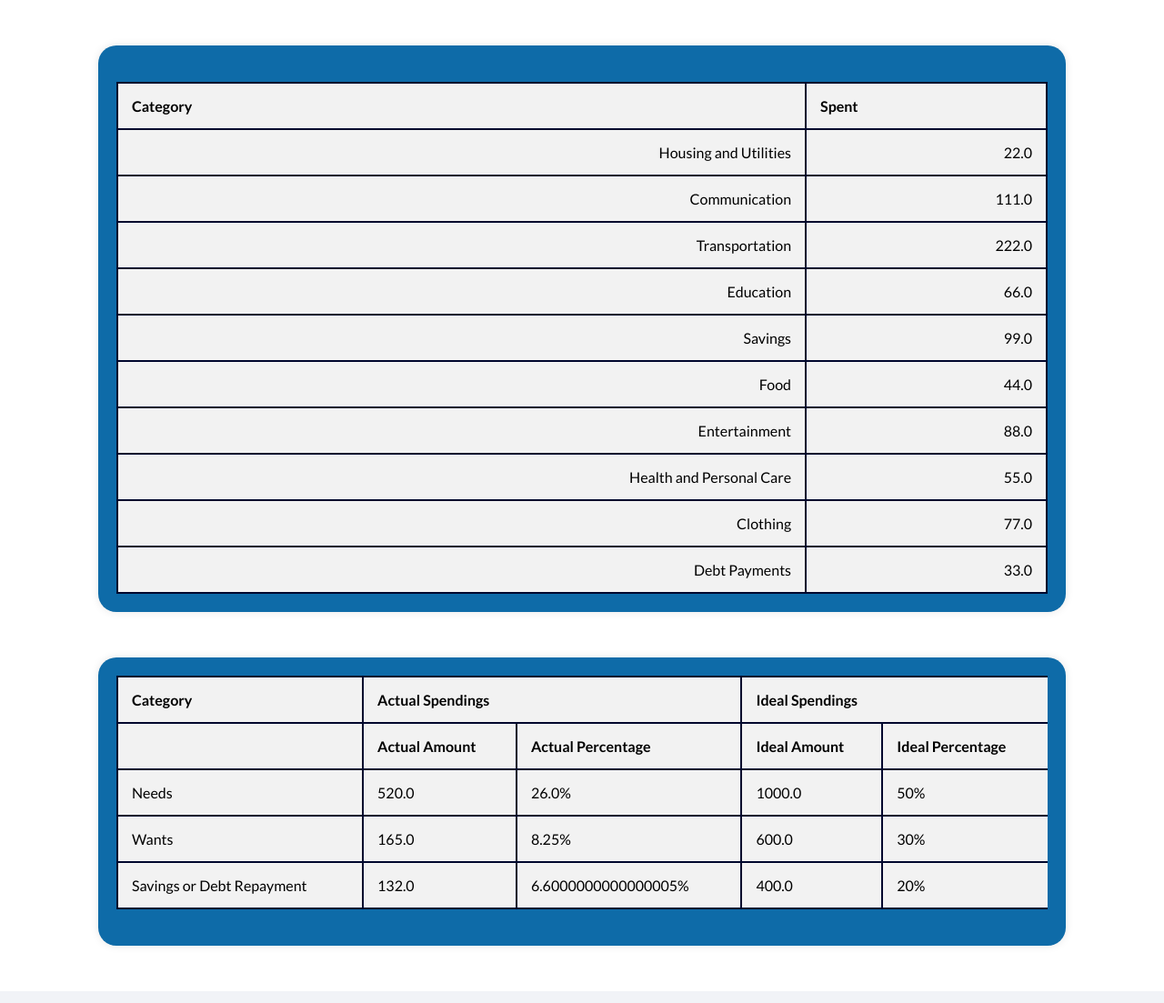
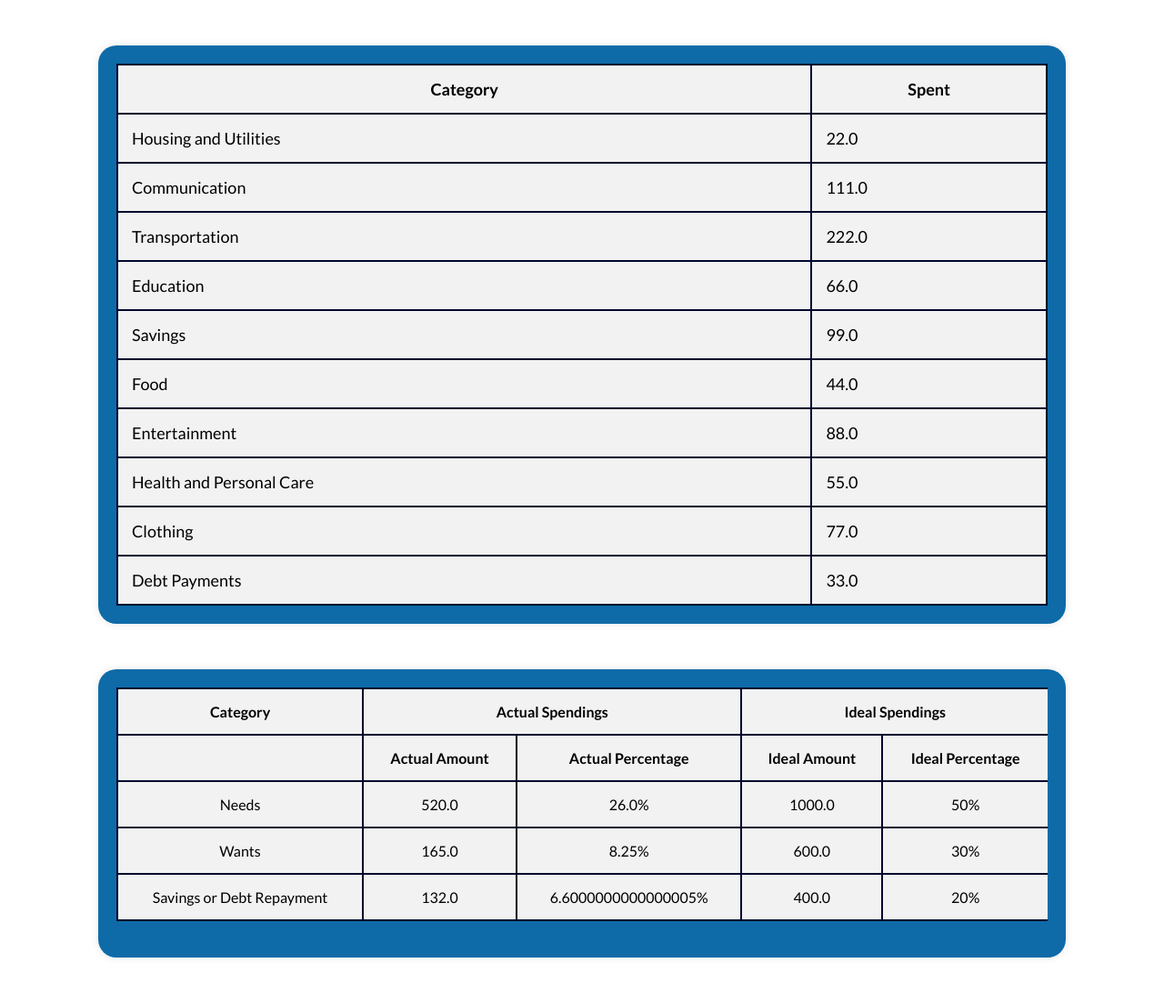
Before and after one commit to kjx172/BudgetBuddy, a Flask app: page /summary in a window 1280 px wide. Shown: the part 169-1272 px from the top of the page at 91% size. Run offline with Flask 3, Linux system fonts and the light colour scheme; data comes from the database, SQL or seed files in the repository.

Commit message:
added changes to summary

```diff
--- a/templates/summary.html
+++ b/templates/summary.html
@@ -33,13 +33,19 @@
 
         .summary-header, .second-summary-header {
             text-align: center;
-            margin-bottom: 20px;
+            margin-bottom: 20x;
             font-size: 20px;
         }
 
         .expenses-table, .second-expenses-table {
             width: 100%;
             border-collapse: collapse;
+        }
+        .expenses-table {
+            font-size: 18px;
+        }
+
+        .second-expenses-table {
             font-size: 16px;
         }
 
@@ -51,14 +57,13 @@
 
         .expenses-table th, .second-expenses-table th, .second-expenses-table td {
             background-color: #f2f2f2;
-            text-align: left;
+        }
+
+        .expenses-table th {
+            text-align: center;
         }
 
         .expenses-table td {
-            text-align: right;
-        }
-
-        .expenses-table .category, .second-expenses-table .category {
             text-align: left;
         }
 
@@ -77,12 +82,11 @@
             font-size: 20px;
         }
         /* New CSS for the seamless look */
-        .second-expenses-table th,
-        .second-expenses-table td {
+        .second-expenses-table th, .second-expenses-table td {
+            text-align: center;
             border-right: 1px solid #00072D;
         }
-        .second-expenses-table th:last-child,
-        .second-expenses-table td:last-child {
+        .second-expenses-table th:last-child, .second-expenses-table td:last-child {
             border-right: none;
         }
 
```
